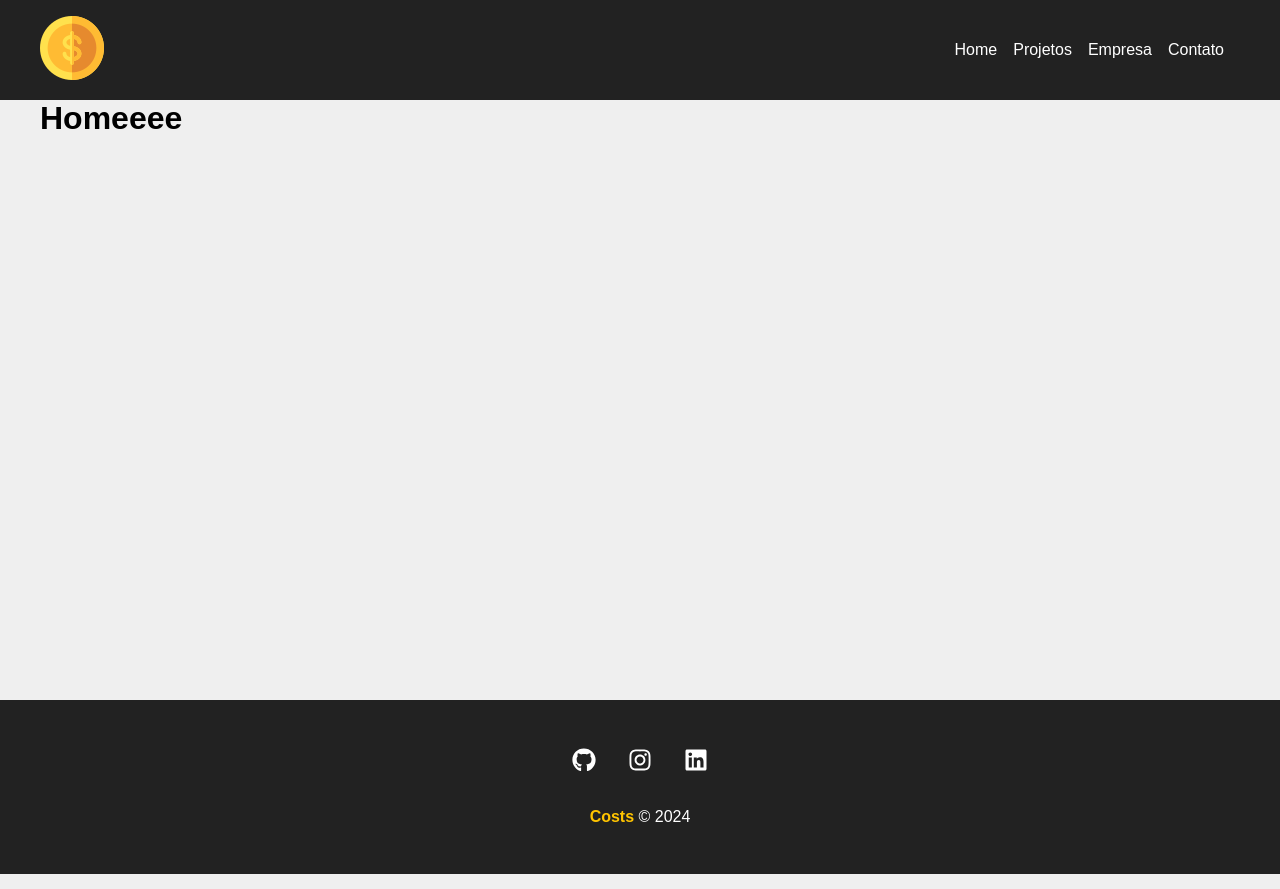
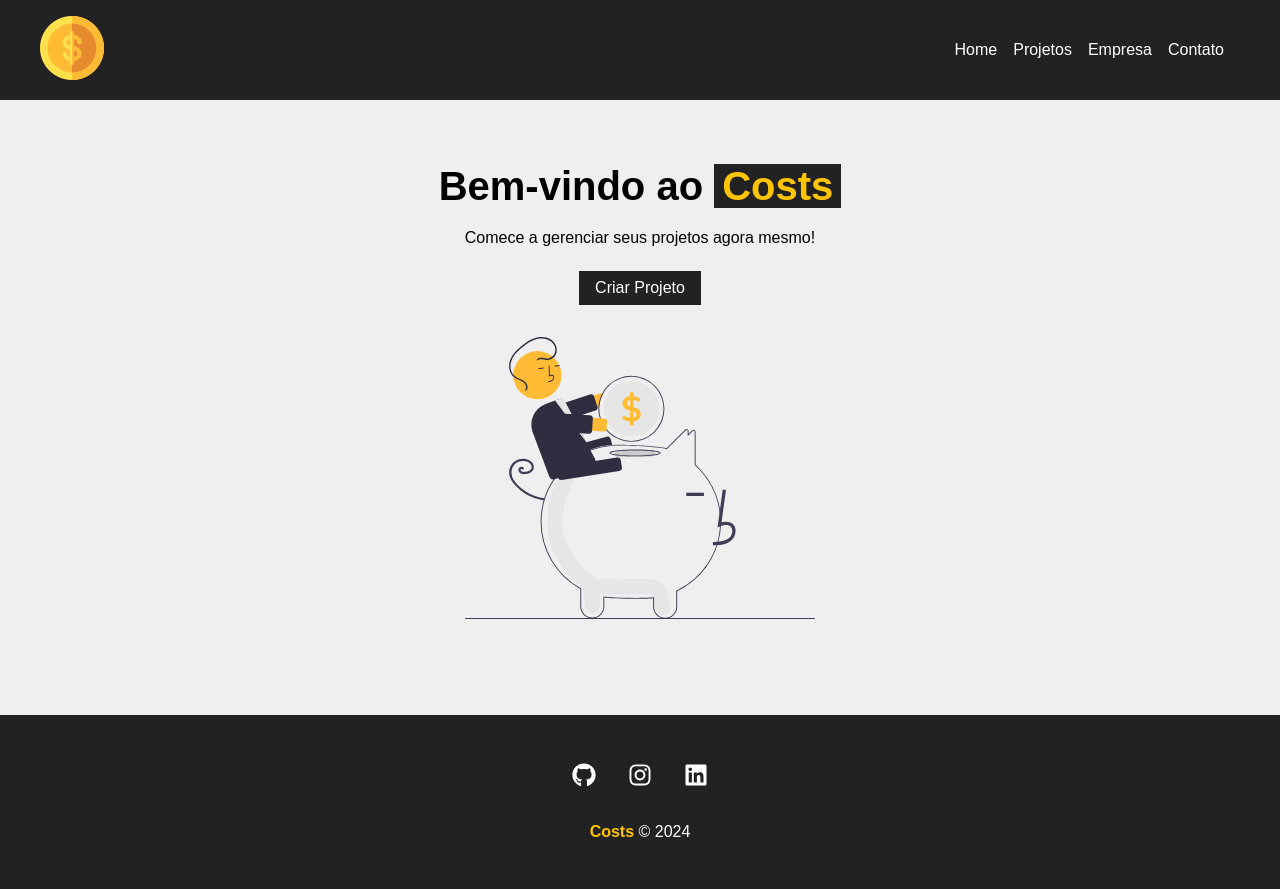
Before and after one commit to devCaiodias/Costs, a React (Create React App) app: page / in a window 1280 px wide. Built offline with nearby package versions, Linux system fonts and the light colour scheme.

Commit message:
Criando a home dp projeto.

```diff
--- a/src/components/Pages/Home.js
+++ b/src/components/Pages/Home.js
@@ -1,8 +1,16 @@
+import styles from './Home.module.css'
+import savings from '../../img/savings.svg'
+import LinkButton from '../layout/LinkButton';
+
+
 function Home() {
     return (
-        <>
-            <h1>Homeeee</h1>
-        </>
+        <section className={styles.home_container}>
+            <h1>Bem-vindo ao <span>Costs</span></h1>
+            <p>Comece a gerenciar seus projetos agora mesmo! </p>
+            <LinkButton to='/NewProjet' text='Criar Projeto' />
+            <img src={savings} alt='Costs' />
+        </section>
     )
 }
 
--- /dev/null
+++ b/src/components/Pages/Home.module.css
@@ -0,0 +1,24 @@
+.home_container {
+    width: 100%;
+    display: flex;
+    flex-direction: column;
+    align-items: center;
+    justify-content: center;
+    padding: 4em;
+}
+
+.home_container h1 {
+    font-size: 2.5em;
+    margin-bottom: 0.5em;
+}
+
+.home_container h1 span {
+    color: rgb(255, 196, 0);
+    padding: 0 .2em;
+    background-color: #222;
+}
+
+.home_container img {
+    width: 350px;
+    margin: 2em 0;
+}
--- /dev/null
+++ b/src/components/layout/LinkButton.js
@@ -0,0 +1,12 @@
+import { Link } from 'react-router-dom';
+import styles from './LinkButton.module.css'
+
+function LinkButton({to, text}) {
+    return (
+        <Link className={styles.btn} to={to}>
+            {text}
+        </Link>
+    )
+}
+
+export default LinkButton;
--- /dev/null
+++ b/src/components/layout/LinkButton.module.css
@@ -0,0 +1,12 @@
+.btn {
+    background-color: #222;
+    color: #fff;
+    margin-top: 1.5em;
+    padding: 0.5em 1em;
+    text-decoration: none;
+    transition: 0.5s;
+}
+
+.btn:hover {
+    color: rgb(255, 196, 0);
+}
```
